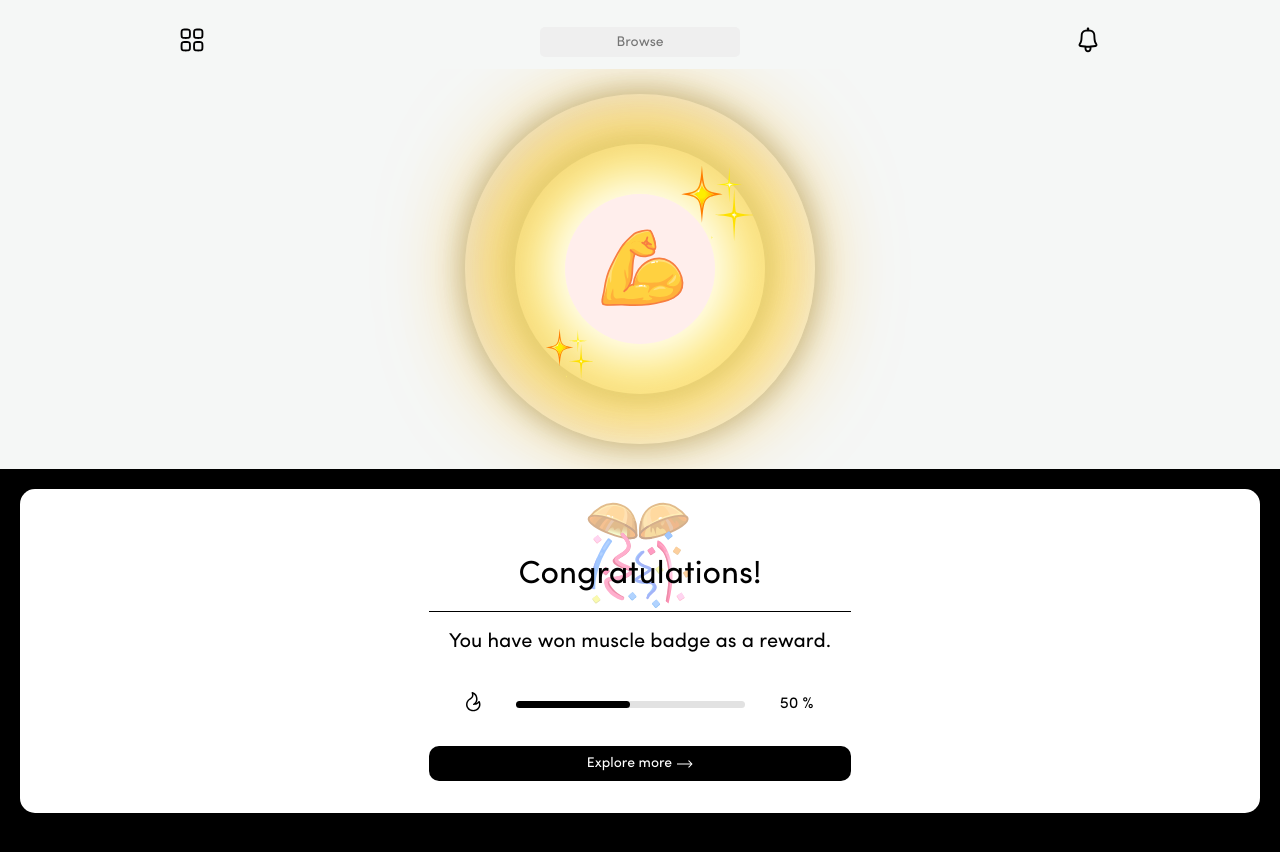
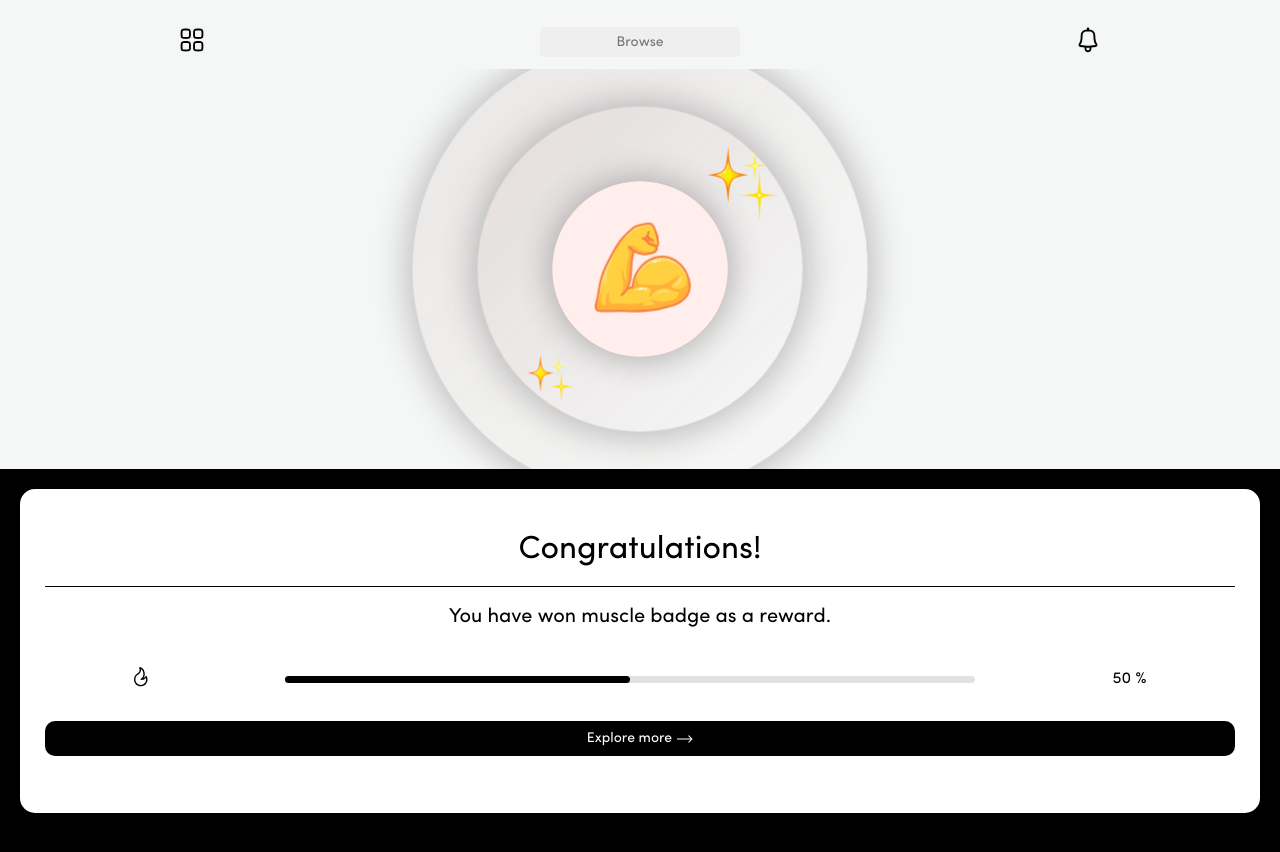
Before and after one commit to Gurubaran-B/Catalyst_consumer, a Next.js app: page /Reward in a window 1280 px wide. Shown: the top 852 px of the page. Built offline with nearby package versions, Linux system fonts and the light colour scheme.

Commit message:
reward rework

```diff
--- a/Components/RewardCard.js
+++ b/Components/RewardCard.js
@@ -1,32 +1,15 @@
 import React from "react";
-import Progressbar from "./Progressbar";
-import Lottie from 'react-lottie';
-import confitte from '../asset/Lottie/🎊.json';
+import Progressbar from "./RewardProgressBar";
 import styles from '../styles/RewardCard.module.css';
 
 function RewardCard({}) {
 
     let percent = 50;
-    const confitteBall = {
-        loop: false,
-        autoplay: true,
-        animationData: confitte,
-        rendererSettings: {
-          preserveAspectRatio: "xMidYMid slice"
-        }
-      };
+
 
     return (
         <div className={styles.card}>
 
-            <div className={styles.lottie}>
-                            <Lottie
-                            options={confitteBall}
-                            height={120}
-                            width={120}/>
-            </div>
-
-            <div className={styles.cardContent}>
             <div className={styles.title}>Congratulations!</div>
 
             <div className={styles.description}>You have won muscle badge as a reward.</div>
@@ -45,7 +28,7 @@ function RewardCard({}) {
                 </button>
             </div>
 
-            </div>
+
 
         </div>
     );
--- /dev/null
+++ b/Components/RewardProgressBar.js
@@ -0,0 +1,24 @@
+import React from 'react';
+import { motion } from 'framer-motion';
+import styles from '../styles/Progressbar.module.css';
+
+function Progressbar({percent}) {
+    let percentage = percent ? percent : 0;
+
+    return(
+        <motion.div
+            className={styles.progressStatus}
+            initial={{scale: 1.2}}
+            animate={{scale:1}}
+            transition={{duration: 1}}>
+
+            <motion.span className={styles.progress}
+            initial={{width: 0}}
+            animate={{width: `${percentage}%`}}
+            transition={{duration: 0.2 , delay: 0.2}}></motion.span>
+
+        </motion.div>
+    );
+};
+
+export default Progressbar;
--- a/pages/Reward.js
+++ b/pages/Reward.js
@@ -42,13 +42,13 @@ function Reward() {
                 <motion.div
                     className={styles["outer"] + " " + styles["circle"]}
                     initial={{scale: 0.9}}
-                    animate={{scale: 1}}
+                    animate={{scale: 1.3}}
                     transition={{duration:1.2, scale: { type: "spring", stiffness: 250, mass: 3.5, bounce: 10 }}}>
 
                     <motion.div
                         className={styles["inner"] + " " + styles["circle"]}
-                        initial={{scale: 1.2}}
-                        animate={{scale: 1}}
+                        initial={{scale: 1.2, boxShadow: '0px 0px 25px 5px rgba(255, 252, 58, 0.3), 0px 0px 25px 5px rgba(253, 158, 48, 0.3)' }}
+                        animate={{scale: 1, boxShadow: '0px 0px 25px 5px rgba(63, 61, 61, 0.3)' }}
                         transition={{duration:1, scale: { type: "spring", stiffness: 250, mass: 3.5, bounce: 10 }}}>
 
                         <div className={styles.field}>
@@ -60,7 +60,7 @@ function Reward() {
                             <motion.div
                                 className={styles.emoj}
                                 initial={{scale: 1.3}}
-                                animate={{scale: 1}}
+                                animate={{scale: 0.9}}
                                 transition={{duration:0.8, scale: { type: "spring", stiffness: 250, mass: 3.5, bounce: 10 }}}>
 
                                 <Lottie
@@ -80,7 +80,7 @@ function Reward() {
                                 <motion.div
                                     className={styles.globe}
                                     initial={{scale: 1}}
-                                    animate={{scale: 0.8}}
+                                    animate={{scale: 0.6}}
                                     transition={{duration: 1}}
                                     // animate={{rotate: -360}}
                                     // transition={{loop: Infinity, duration: 10, ease: 'linear'}}
@@ -96,7 +96,7 @@ function Reward() {
                                 <motion.div
                                     className={styles.cube}
                                     initial={{scale: 1}}
-                                    animate={{scale: 0.8}}
+                                    animate={{scale: 0.6}}
                                     transition={{duration: 1}}
                                     // animate={{rotate: 360}}
                                     // transition={{loop: Infinity, duration: 10, ease: 'linear'}}
--- a/styles/Reward.module.css
+++ b/styles/Reward.module.css
@@ -25,7 +25,6 @@
 .inner {
     height: 250px;
     width: 250px;
-    box-shadow: 0px 0px 20px 5px rgba(63, 61, 61, 0.4);
     background: linear-gradient(135deg, rgba(196, 174, 174, 0.22), rgba(255,255,255,0.25));
 }
 
@@ -54,10 +53,7 @@
     align-items: center;
     position: absolute;
     padding-bottom: 25px;
-    box-shadow:
-    0 0 60px 30px #ffffff,
-    0 0 100px 50px rgba(255, 251, 0, 0.7),
-    0 0 100px 80px rgba(255, 153, 0, 0.6);
+    box-shadow: 0px 0px 25px 5px rgba(63, 61, 61, 0.3);
 }
 
 
--- a/styles/RewardCard.module.css
+++ b/styles/RewardCard.module.css
@@ -5,25 +5,9 @@
     color:black;
     text-align: left;
     border-radius: 15px;
-    position: relative;
-    display: flex;
-    justify-content: space-around;
     padding: 25px;
 }
 
-.cardContent {
-    z-index: 20;
-    padding: 25px;
-    position: absolute;
-}
-
-.lottie {
-    z-index: 10;
-    top:5px;
-    position: absolute;
-    opacity: 0.45;
-
-}
 
 .title {
     font-size: 32px;
@@ -32,8 +16,6 @@
     border-bottom: 1px solid black;
     z-index: 10;
 }
-
-
 
 .description {
     padding: 20px;
```
Lines whose indentation alone changed are shown as unchanged.
